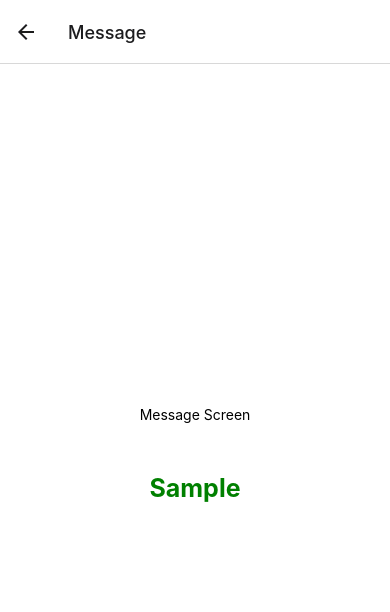
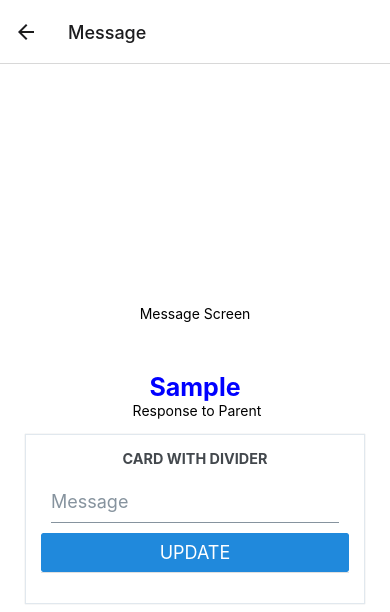
Before and after one commit to notahotdog/todoPomodoro, a React Native app: screen /Home in a window 390 px wide. Both pictures are taken after typing "Sample" into the empty fields and a click on the button "SUBMIT". Shown: the top 612 px of the page. Built offline with nearby package versions, Linux system fonts and the light colour scheme.

Commit message:
progress check 1.0

```diff
--- a/app/screens/HomeScreen.js
+++ b/app/screens/HomeScreen.js
@@ -1,11 +1,16 @@
 import { Button, StyleSheet, Text, TextInput, View } from "react-native";
 import React, { useState } from "react";
-import { useNavigation } from "@react-navigation/native";
+import { useNavigation, useRoute } from "@react-navigation/native";
+import { Divider } from "@rneui/themed";
 
 const HomeScreen = () => {
   const [message, setMessage] = useState("");
+  const [childMessage, setChildMessage] = useState("Random Message");
 
   const navigation = useNavigation();
+  const route = useRoute();
+
+  //Submits the message
   const goToMessageScreen = () => {
     navigation.navigate("Message", {
       message,
@@ -22,6 +27,8 @@ const HomeScreen = () => {
         style={styles.input}
       />
       <Button title="Submit" onPress={goToMessageScreen} color="green" />
+      <Divider width={5} />
+      <Text style={styles.title}>{childMessage}</Text>
     </View>
   );
 };
--- a/app/screens/MessageScreen.js
+++ b/app/screens/MessageScreen.js
@@ -1,13 +1,35 @@
 import { StyleSheet, Text, View } from "react-native";
-import React from "react";
-import { useRoute } from "@react-navigation/native";
+import React, { useState } from "react";
+import { useRoute, useNavigation } from "@react-navigation/native";
+import { Button, Card, Input } from "@rneui/themed";
+import HomeScreen from "./HomeScreen";
 
 const MessageScreen = () => {
+  //Maintains the state to be sent
+
+  const [childData, setChildData] = useState("");
+
+  const navigation = useNavigation();
   const route = useRoute();
+
+  const gotoParentScreen = () => {
+    navigation.navigate("Home", { childData });
+  };
+
   return (
     <View style={styles.container}>
       <Text>Message Screen</Text>
       <Text style={styles.title}>{route.params.message}</Text>
+      <Text> Response to Parent</Text>
+      <Card>
+        <Card.Title>CARD WITH DIVIDER</Card.Title>
+        <Input
+          placeholder="Message "
+          onChangeText={(text) => setChildData(text)}
+        />
+        <Button title="UPDATE" onPress={gotoParentScreen} />
+        <Card.Divider />
+      </Card>
     </View>
   );
 };
@@ -24,7 +46,7 @@ const styles = StyleSheet.create({
   title: {
     fontSize: 25,
     fontWeight: "bold",
-    color: "green",
+    color: "blue",
     marginTop: 50,
   },
 });
```
Also changed, not shown: app/screens/PomodoroScreen.js (added, +8 -0 lines).
